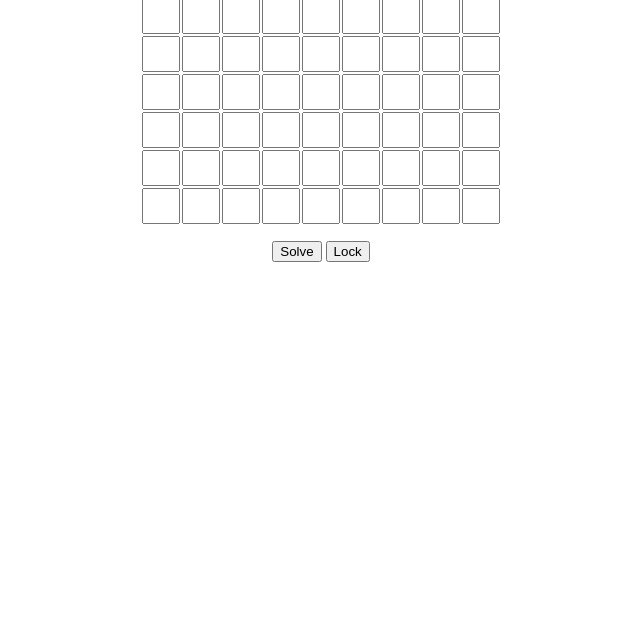
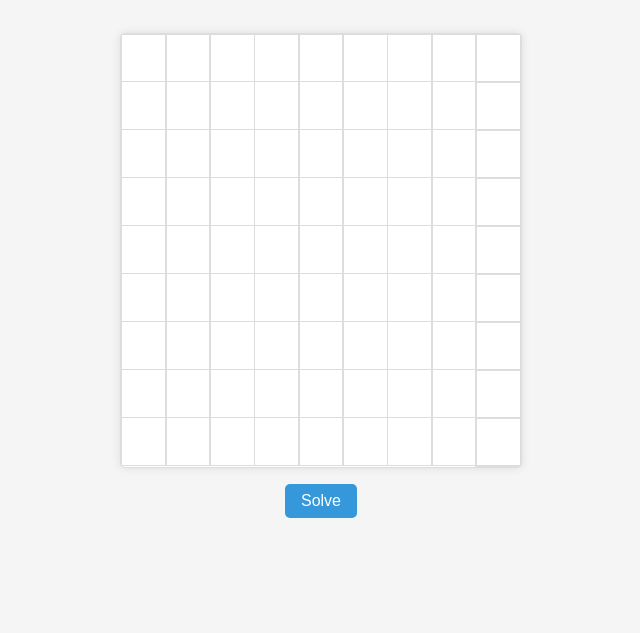
Before and after one commit to shivamgutgutia/SudokuSolver, a plain HTML site: page index.html in a window 1280 px wide. Shown: the part 167-800 px from the top of the page, without its empty margins (319-959 px from the left). Drawn offline with Linux system fonts and the light colour scheme.

Commit message:
Added style to board. Removed lock button

```diff
--- a/index.html
+++ b/index.html
@@ -1,134 +1,143 @@
 <!DOCTYPE html>
-<html lang="en" >
+<html lang="en">
     <head>
-  <meta charset="UTF-8">
+        <meta charset="UTF-8" />
         <title>Sudoku solver</title>
-  <link rel="stylesheet" href="./style.css">
-
+        <link rel="stylesheet" href="./style.css" />
     </head>
     <body>
-<h1> Sudoku Solver </h1>
+        <div id="container">
+            <h1>Sudoku Solver</h1>
 
             <div id="gameBoard">
                 <table id="table">
+                    <tbody>
                         <tr id="row">
-      <td><input type="text" id="00" value=""></td>
-      <td><input type="text" id="01" value=""></td>
-      <td><input type="text" id="02" value=""></td>
-      <td><input type="text" id="03" value=""></td>
-      <td><input type="text" id="04" value=""></td>
-      <td><input type="text" id="05" value=""></td>
-      <td><input type="text" id="06" value=""></td>
-      <td><input type="text" id="07" value=""></td>
-      <td><input type="text" id="08" value=""></td>
+                            <td><input type="text" id="00" value="" /></td>
+                            <td><input type="text" id="01" value="" /></td>
+                            <td><input type="text" id="02" value="" /></td>
+                            <td><input type="text" id="03" value="" /></td>
+                            <td><input type="text" id="04" value="" /></td>
+                            <td><input type="text" id="05" value="" /></td>
+                            <td><input type="text" id="06" value="" /></td>
+                            <td><input type="text" id="07" value="" /></td>
+                            <td><input type="text" id="08" value="" /></td>
                         </tr>
 
                         <tr id="row">
-      <td><input type="text" id="10" value=""></td>
-      <td><input type="text" id="11" value=""></td>
-      <td><input type="text" id="12" value=""></td>
-      <td><input type="text" id="13" value=""></td>
-      <td><input type="text" id="14" value=""></td>
-      <td><input type="text" id="15" value=""></td>
-      <td><input type="text" id="16" value=""></td>
-      <td><input type="text" id="17" value=""></td>
-      <td><input type="text" id="18" value=""></td>
+                            <td><input type="text" id="10" value="" /></td>
+                            <td><input type="text" id="11" value="" /></td>
+                            <td><input type="text" id="12" value="" /></td>
+                            <td><input type="text" id="13" value="" /></td>
+                            <td><input type="text" id="14" value="" /></td>
+                            <td><input type="text" id="15" value="" /></td>
+                            <td><input type="text" id="16" value="" /></td>
+                            <td><input type="text" id="17" value="" /></td>
+                            <td><input type="text" id="18" value="" /></td>
                         </tr>
 
                         <tr id="row">
-      <td><input type="text" id="20" value=""></td>
-      <td><input type="text" id="21" value=""></td>
-      <td><input type="text" id="22" value=""></td>
-      <td><input type="text" id="23" value=""></td>
-      <td><input type="text" id="24" value=""></td>
-      <td><input type="text" id="25" value=""></td>
-      <td><input type="text" id="26" value=""></td>
-      <td><input type="text" id="27" value=""></td>
-      <td><input type="text" id="28" value=""></td>
+                            <td><input type="text" id="20" value="" /></td>
+                            <td><input type="text" id="21" value="" /></td>
+                            <td><input type="text" id="22" value="" /></td>
+                            <td><input type="text" id="23" value="" /></td>
+                            <td><input type="text" id="24" value="" /></td>
+                            <td><input type="text" id="25" value="" /></td>
+                            <td><input type="text" id="26" value="" /></td>
+                            <td><input type="text" id="27" value="" /></td>
+                            <td><input type="text" id="28" value="" /></td>
                         </tr>
 
                         <tr id="row">
-      <td><input type="text" id="30" value=""></td>
-      <td><input type="text" id="31" value=""></td>
-      <td><input type="text" id="32" value=""></td>
-      <td><input type="text" id="33" value=""></td>
-      <td><input type="text" id="34" value=""></td>
-      <td><input type="text" id="35" value=""></td>
-      <td><input type="text" id="36" value=""></td>
-      <td><input type="text" id="37" value=""></td>
-      <td><input type="text" id="38" value=""></td>
+                            <td><input type="text" id="30" value="" /></td>
+                            <td><input type="text" id="31" value="" /></td>
+                            <td><input type="text" id="32" value="" /></td>
+                            <td><input type="text" id="33" value="" /></td>
+                            <td><input type="text" id="34" value="" /></td>
+                            <td><input type="text" id="35" value="" /></td>
+                            <td><input type="text" id="36" value="" /></td>
+                            <td><input type="text" id="37" value="" /></td>
+                            <td><input type="text" id="38" value="" /></td>
                         </tr>
 
                         <tr id="row">
-      <td><input type="text" id="40" value=""></td>
-      <td><input type="text" id="41" value=""></td>
-      <td><input type="text" id="42" value=""></td>
-      <td><input type="text" id="43" value=""></td>
-      <td><input type="text" id="44" value=""></td>
-      <td><input type="text" id="45" value=""></td>
-      <td><input type="text" id="46" value=""></td>
-      <td><input type="text" id="47" value=""></td>
-      <td><input type="text" id="48" value=""></td>
+                            <td><input type="text" id="40" value="" /></td>
+                            <td><input type="text" id="41" value="" /></td>
+                            <td><input type="text" id="42" value="" /></td>
+                            <td><input type="text" id="43" value="" /></td>
+                            <td><input type="text" id="44" value="" /></td>
+                            <td><input type="text" id="45" value="" /></td>
+                            <td><input type="text" id="46" value="" /></td>
+                            <td><input type="text" id="47" value="" /></td>
+                            <td><input type="text" id="48" value="" /></td>
                         </tr>
 
                         <tr id="row">
-      <td><input type="text" id="50" value=""></td>
-      <td><input type="text" id="51" value=""></td>
-      <td><input type="text" id="52" value=""></td>
-      <td><input type="text" id="53" value=""></td>
-      <td><input type="text" id="54" value=""></td>
-      <td><input type="text" id="55" value=""></td>
-      <td><input type="text" id="56" value=""></td>
-      <td><input type="text" id="57" value=""></td>
-      <td><input type="text" id="58" value=""></td>
+                            <td><input type="text" id="50" value="" /></td>
+                            <td><input type="text" id="51" value="" /></td>
+                            <td><input type="text" id="52" value="" /></td>
+                            <td><input type="text" id="53" value="" /></td>
+                            <td><input type="text" id="54" value="" /></td>
+                            <td><input type="text" id="55" value="" /></td>
+                            <td><input type="text" id="56" value="" /></td>
+                            <td><input type="text" id="57" value="" /></td>
+                            <td><input type="text" id="58" value="" /></td>
                         </tr>
 
                         <tr id="row">
-      <td><input type="text" id="60" value=""></td>
-      <td><input type="text" id="61" value=""></td>
-      <td><input type="text" id="62" value=""></td>
-      <td><input type="text" id="63" value=""></td>
-      <td><input type="text" id="64" value=""></td>
-      <td><input type="text" id="65" value=""></td>
-      <td><input type="text" id="66" value=""></td>
-      <td><input type="text" id="67" value=""></td>
-      <td><input type="text" id="68" value=""></td>
+                            <td><input type="text" id="60" value="" /></td>
+                            <td><input type="text" id="61" value="" /></td>
+                            <td><input type="text" id="62" value="" /></td>
+                            <td><input type="text" id="63" value="" /></td>
+                            <td><input type="text" id="64" value="" /></td>
+                            <td><input type="text" id="65" value="" /></td>
+                            <td><input type="text" id="66" value="" /></td>
+                            <td><input type="text" id="67" value="" /></td>
+                            <td><input type="text" id="68" value="" /></td>
                         </tr>
 
                         <tr id="row">
-      <td><input type="text" id="70" value=""></td>
-      <td><input type="text" id="71" value=""></td>
-      <td><input type="text" id="72" value=""></td>
-      <td><input type="text" id="73" value=""></td>
-      <td><input type="text" id="74" value=""></td>
-      <td><input type="text" id="75" value=""></td>
-      <td><input type="text" id="76" value=""></td>
-      <td><input type="text" id="77" value=""></td>
-      <td><input type="text" id="78" value=""></td>
+                            <td><input type="text" id="70" value="" /></td>
+                            <td><input type="text" id="71" value="" /></td>
+                            <td><input type="text" id="72" value="" /></td>
+                            <td><input type="text" id="73" value="" /></td>
+                            <td><input type="text" id="74" value="" /></td>
+                            <td><input type="text" id="75" value="" /></td>
+                            <td><input type="text" id="76" value="" /></td>
+                            <td><input type="text" id="77" value="" /></td>
+                            <td><input type="text" id="78" value="" /></td>
                         </tr>
 
                         <tr id="row">
-      <td><input type="text" id="80" value=""></td>
-      <td><input type="text" id="81" value=""></td>
-      <td><input type="text" id="82" value=""></td>
-      <td><input type="text" id="83" value=""></td>
-      <td><input type="text" id="84" value=""></td>
-      <td><input type="text" id="85" value=""></td>
-      <td><input type="text" id="86" value=""></td>
-      <td><input type="text" id="87" value=""></td>
-      <td><input type="text" id="88" value=""></td>
+                            <td><input type="text" id="80" value="" /></td>
+                            <td><input type="text" id="81" value="" /></td>
+                            <td><input type="text" id="82" value="" /></td>
+                            <td><input type="text" id="83" value="" /></td>
+                            <td><input type="text" id="84" value="" /></td>
+                            <td><input type="text" id="85" value="" /></td>
+                            <td><input type="text" id="86" value="" /></td>
+                            <td><input type="text" id="87" value="" /></td>
+                            <td><input type="text" id="88" value="" /></td>
                         </tr>
-
-
+                    </tbody>
                 </table>
             </div>
 
             <p>
-  <input type="button" value="Solve" id="solveButton" onclick="solve()">
-  <input type="button" value="Lock" id="lockButton" onclick="lock()">
-
+                <input
+                    type="button"
+                    value="Solve"
+                    id="solveButton"
+                    onclick="solve()"
+                />
+                <!-- <input
+                    type="button"
+                    value="Lock"
+                    id="lockButton"
+                    onclick="lock()"
+                /> -->
             </p>
-<script  src="./script.js"></script>
-
+            <script src="./script.js"></script>
+        </div>
     </body>
 </html>
--- /dev/null
+++ b/old.style.css
@@ -0,0 +1,29 @@
+
+h1 {
+  font: 20px Arial;
+  text-align: center;
+}
+
+#gameBoard {
+  margin: 0 auto;
+}
+
+table {
+  border-collapse: collapse;
+  margin: 0 auto;
+}
+
+table input {
+  width: 30px;
+  height: 30px;
+  text-align: center;
+}
+
+p {
+  text-align: center;
+}
+
+.solveButton {
+  width: 100px;
+  text-align: center;
+}
--- a/script.js
+++ b/script.js
@@ -1,100 +1,140 @@
-function lock(){
-  for (var i=0 ; i<9 ; i++){
-    for (var j=0 ; j<9 ; j++){
-      var id= i.toString()+j.toString();
-      var emt = document.getElementById(id);
-      var num = emt.value;
-      if (num==''){
-        board[i][j]=0;
-      } else{
-        board[i][j]=parseInt(num);
-      }
+function isValidBoard(board) {
+    for (var i = 0; i < 9; i++) {
+        for (var j = 0; j < 9; j++) {
+            var num = board[i][j];
+
+            if (num !== 0) {
+                // Check the row
+                for (var k = 0; k < 9; k++) {
+                    if (k !== j && board[i][k] === num) {
+                        return false; // Duplicate in the row
+                    }
+                }
+
+                // Check the column
+                for (var k = 0; k < 9; k++) {
+                    if (k !== i && board[k][j] === num) {
+                        return false; // Duplicate in the column
+                    }
+                }
+
+                // Check the inner box
+                var startRow = Math.floor(i / 3) * 3;
+                var startCol = Math.floor(j / 3) * 3;
+                for (var row = startRow; row < startRow + 3; row++) {
+                    for (var col = startCol; col < startCol + 3; col++) {
+                        if (
+                            (row !== i || col !== j) &&
+                            board[row][col] === num
+                        ) {
+                            return false; // Duplicate in the inner box
+                        }
+                    }
+                }
+            }
+        }
     }
-  }
-  console.log(board)
 
+    return true; // Board is valid
+}
+
+function lock() {
+    for (var i = 0; i < 9; i++) {
+        for (var j = 0; j < 9; j++) {
+            var id = i.toString() + j.toString();
+            var emt = document.getElementById(id);
+            var num = emt.value;
+            if (num == "") {
+                board[i][j] = 0;
+            } else {
+                board[i][j] = parseInt(num);
+            }
+        }
+    }
 }
 
 var board = new Array(9);
-for (var i=0 ; i<9 ; i++){
-  board[i]=new Array(9)
+for (var i = 0; i < 9; i++) {
+    board[i] = new Array(9);
 }
 
-
-function validNumberCheck(row,col,num){
-  for (var i=0 ; i<9 ; i++){
-    if (board[i][col]==num){
-      return false
+function validNumberCheck(row, col, num) {
+    for (var i = 0; i < 9; i++) {
+        if (board[i][col] == num) {
+            return false;
+        }
+    }
+    for (var i = 0; i < 9; i++) {
+        if (board[row][i] == num) {
+            return false;
+        }
+    }
+    for (
+        var i = Math.floor(row / 3) * 3;
+        i < Math.floor(row / 3) * 3 + 3;
+        i++
+    ) {
+        for (
+            var j = Math.floor(col / 3) * 3;
+            j < Math.floor(col / 3) * 3 + 3;
+            j++
+        ) {
+            if (board[i][j] == num) {
+                return false;
+            }
+        }
     }
 
-  }
-  for (var i=0 ; i<9 ; i++){
-    if (board[row][i]==num){
-      return false
-    }
-  }
-  for (var i=Math.floor(row/3)*3 ; i<Math.floor(row/3)*3+3 ; i++){
-    for (var j=Math.floor(col/3)*3 ; j<Math.floor(col/3)*3+3 ; j++){
-      if (board[i][j]==num){
-        return false
-      }
-    }
-  }
-
-  return true
+    return true;
 }
 
-function emptyCells(){
-  for (var i=0 ; i<9 ; i++){
-    for (var j=0 ; j<9 ; j++){
-      if (board[i][j]==0){
-        var coor = new Array(2);
-        coor[0]=i;
-        coor[1]=j;
-        return coor
-      }
+function emptyCells() {
+    for (var i = 0; i < 9; i++) {
+        for (var j = 0; j < 9; j++) {
+            if (board[i][j] == 0) {
+                var coor = new Array(2);
+                coor[0] = i;
+                coor[1] = j;
+                return coor;
+            }
+        }
     }
-  }
-  return false
+    return false;
 }
 
-function innerSolve(){
+function innerSolve() {
+    var emptyCell = emptyCells();
+    if (!emptyCell) {
+        return true;
+    }
+    var row = emptyCell[0];
+    var col = emptyCell[1];
 
-  //console.log(board)
-
-
-  var emptyCell=emptyCells();
-  if (!emptyCell){
-    return true
-  }
-  var row = emptyCell[0];
-  var col= emptyCell[1];
-
-  for (var i=1 ; i<10 ; i++){
-    if (validNumberCheck(row,col,i)){
-      board[row][col]=i;
-      if (innerSolve()){
-        return true
-      }else{
-        board[row][col]=0;
-      }
+    for (var i = 1; i < 10; i++) {
+        if (validNumberCheck(row, col, i)) {
+            board[row][col] = i;
+            if (innerSolve()) {
+                return true;
+            } else {
+                board[row][col] = 0;
+            }
+        }
     }
-
-  }
-  return false
+    return false;
 }
 
-function solve(){
-  if (innerSolve()){
-    for (var i=0 ; i<9 ; i++){
-      for (var j=0 ; j<9 ; j++){
-        var id= i.toString()+j.toString();
-        console.log(id)
-        var emt = document.getElementById(id);
-        emt.value=board[i][j];
-      }
+function solve() {
+    lock();
+    if (isValidBoard(board) && innerSolve()) {
+        for (var i = 0; i < 9; i++) {
+            for (var j = 0; j < 9; j++) {
+                var id = i.toString() + j.toString();
+                console.log(id);
+                var emt = document.getElementById(id);
+                emt.value = board[i][j];
+            }
+        }
+    } else {
+        alert("Invalid Sudoku board. Please check your input.");
     }
-  }else{
-    console.log("cannot solve")
-  }
 }
--- a/style.css
+++ b/style.css
@@ -1,29 +1,95 @@
-
-h1 {
-  font: 20px Arial;
-  text-align: center;
+body {
+    font-family: sans-serif;
+    margin: 0;
+    display: flex;
+    justify-content: center;
+    align-items: center;
+    min-height: 100vh;
+    background-color: #f5f5f5;
 }
 
 #gameBoard {
-  margin: 0 auto;
+    border: 1px solid #ddd;
+    border-radius: 5px;
+    box-shadow: 0 0 10px rgba(0, 0, 0, 0.1);
+    background-color: #fff;
+    margin-top: 10px;
 }
 
 table {
-  border-collapse: collapse;
-  margin: 0 auto;
+    border-collapse: collapse;
+    width: 400px;
+    height: 400px;
+    font-size: 24px;
+    border-collapse: collapse;
 }
 
-table input {
-  width: 30px;
-  height: 30px;
-  text-align: center;
+td {
+    border: 1px solid #ddd;
+    text-align: center;
+    padding: 0.5rem;
+}
+
+.grid-separator {
+    width: 2px;
+    background-color: #ddd;
+}
+
+td:nth-child(3n + 1),
+td:nth-child(3n + 2),
+.grid-separator:nth-child(3n + 1),
+.grid-separator:nth-child(3n + 2) {
+    border-right: 2px solid #ddd;
+}
+
+td:nth-child(n + 9),
+td:nth-child(n + 18),
+.grid-separator:nth-child(n + 9),
+.grid-separator:nth-child(n + 18) {
+    border-bottom: 2px solid #ddd;
+}
+
+td:focus,
+td:hover {
+    background-color: #eee;
+}
+
+input[type="text"] {
+    width: 100%;
+    border: none;
+    font-size: inherit;
+    text-align: center;
+    outline: none;
+}
+
+
+h1 {
+    text-align: center;
+    margin-bottom: 2rem;
 }
 
 p {
-  text-align: center;
+    text-align: center;
 }
 
-.solveButton {
-  width: 100px;
-  text-align: center;
+input[type="button"] {
+    padding: 0.5rem 1rem;
+    border: none;
+    border-radius: 5px;
+    background-color: #3498db;
+    color: white;
+    font-size: 16px;
+    cursor: pointer;
+    transition: background-color 0.2s ease-in-out;
 }
+
+input[type="button"]:hover {
+    background-color: #2980b9;
+}
+
+#container {
+    display: flex;
+    flex-direction: column;
+    align-items: center;
+    text-align: center;
+}
```
Lines whose indentation alone changed are shown as unchanged.
